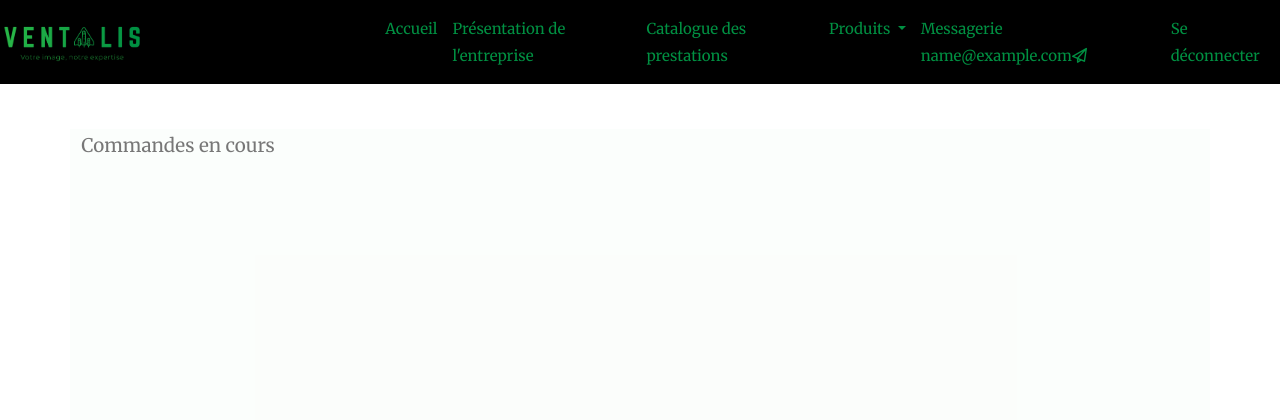
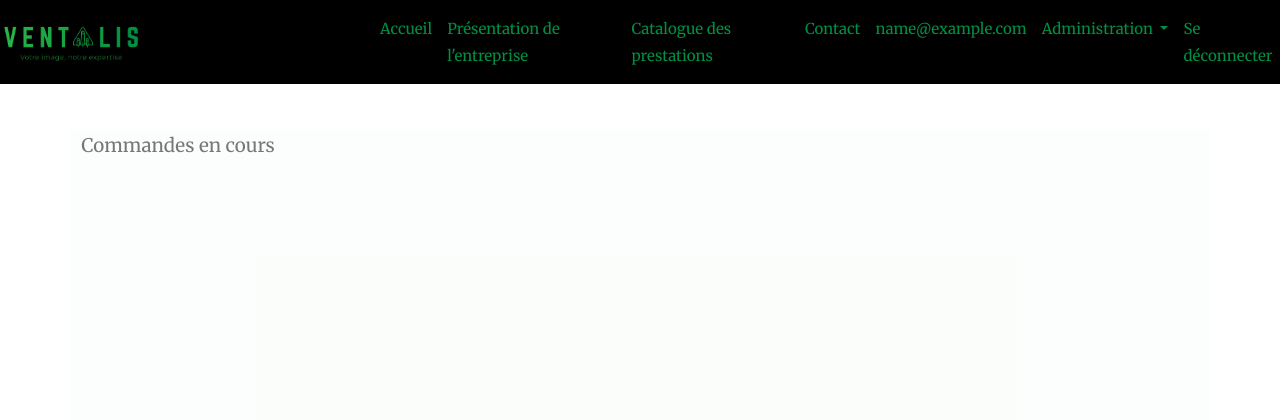
Before and after one commit to Aleks512/Ventalis, a Django app: page /customer/1/ in a window 1280 px wide. Shown: the top 420 px of the page. Run offline with Django 4.2, Linux system fonts and the light colour scheme; a user stored in the database is signed in; tables that the repository leaves empty hold one stand-in row (values such as "Sample post"); parts of the project's set-up code (start-up, migrations or seed data) failed here and were passed over; some libraries are stand-ins or nearby versions.

Commit message:
listing customers pprtfolios

```diff
--- a/templates/base.html
+++ b/templates/base.html
@@ -31,36 +31,36 @@
                         <li class="nav-item">
                             <a class="nav-link" href="{% url 'products' %}">Catalogue des prestations</a>
                         </li>
-
-                        <li class="nav-item dropdown">
-                            <a class="nav-link dropdown-toggle" href="#" id="navbarScrollingDropdown" role="button" data-bs-toggle="dropdown" aria-expanded="false">
-                                Produits
-                            </a>
-                            <ul class="dropdown-menu" aria-labelledby="navbarScrollingDropdown">
-                                <li><a class="dropdown-item" href="{% url 'products' %}">Produits par catégorie</a></li>
-                                <li><hr class="dropdown-divider"></li>
-                            </ul>
+                        <li class="nav-item">
+                            <a class="nav-link" href="#">Contact</a>
                         </li>
                     </ul>
                     <ul class="navbar-nav ml-auto">
                         {% if user.is_authenticated %}
                             <li class="nav-item">
-                                <a class="nav-link inbox-icon" href="{% url 'inbox' %}">Messagerie {{user.email}}<i class="far fa-paper-plane"></i></a>
+                                <a class="nav-link inbox-icon" href="{% url 'inbox' %}">{{user.email}}</a>
                             </li>
                             {% if user.is_superuser %}
-                                <div class="dropdown">
-                                    <!-- ... Vos liens d'administration ... -->
-                                </div>
+                                <li class="nav-item dropdown">
+                                    <a class="nav-link dropdown-toggle" href="#" id="navbarDropdownMenuLink" role="button" data-bs-toggle="dropdown" aria-expanded="false">
+                                        Administration
+                                    </a>
+                                    <ul class="dropdown-menu dropdown-menu-end" aria-labelledby="navbarDropdownMenuLink">
+                                      <li><a class="dropdown-item" href="{% url 'consultants' %}">Gestion de consultants</a></li>
+                                      <li><a class="dropdown-item" href="{% url 'customers' %}">Liste de clients</a></li>
+                                    </ul>
+                                </li>
+
                             {% elif user.consultant %}
                                 <li class="nav-item dropdown">
                                     <a class="nav-link dropdown-toggle" href="#" id="navbarDropdownMenuLink" role="button" data-bs-toggle="dropdown" aria-expanded="false">
-                                        Consultant
+                                        Ma page
                                     </a>
                                     <ul class="dropdown-menu dropdown-menu-end" aria-labelledby="navbarDropdownMenuLink">
-                                        <li><a class="dropdown-item" href="{% url 'consultant-profile' %}">Mon portefeuille de clients</a></li>
+                                        <li><a class="dropdown-item" href="{% url 'consultant-profile' %}">Gestion de mon portefeuille de clients</a></li>
                                         <li><a class="dropdown-item" href="{% url 'categorie' %}">Gestion des catégories</a></li>
                                         <li><a class="dropdown-item" href="{% url 'products-list-mng' %}">Gestion des produits</a></li>
-                                        <li><a class="dropdown-item" href="{% url 'product-create' %}">Créer produit</a></li>
+                                        <li><a class="dropdown-item" href="{% url 'product-create' %}">Création de produit</a></li>
                                     </ul>
                                 </li>
                             {% elif user.customer %}
--- a/users/urls.py
+++ b/users/urls.py
@@ -2,7 +2,7 @@ from django.urls import path
 from . import views
 from django.contrib.auth.views import LoginView, LogoutView,PasswordResetView, PasswordResetDoneView, PasswordResetCompleteView, PasswordResetConfirmView
 
-from .views import ConsultantCreateView,  ConsultantDeleteView
+from .views import ConsultantCreateView, ConsultantDeleteView, CustomerListView
 
 urlpatterns=[
     path('', views.home, name="home"),
@@ -11,7 +11,8 @@ urlpatterns=[
     path('signup/', views.signup, name='signup'),
     #path('consultant-signup/', views.consultant_signup, name='consultant-signup'),
 
-    # path("customers/", CustomerListView.as_view(), name="customers"),
+    #path("customers/", CustomerListView.as_view(), name="customers"),
+    path("customers/", views.customers_relations, name="customers"),
     # path("all-users/", NewUserListView.as_view()),
     path('login/', views.WebAppLoginView.as_view(template_name='registration/login.html'), name='login'),
     path('logout/', LogoutView.as_view(), name='logout'),
--- a/users/views.py
+++ b/users/views.py
@@ -62,6 +62,19 @@ def signup(request):
 class CustomerListView(ListView):
     model = Customer
     context_object_name = "customers"
+
+
+def customers_relations(request):
+    employees = Consultant.objects.all().order_by('-date_joined')
+    consultant_clients = []  # Create a list to store clients for each consultant
+
+    for employee in employees:
+        clients = Customer.objects.filter(consultant_applied=employee)
+        consultant_clients.append((employee, clients))  # Append a tuple of (consultant, clients) to the list
+
+    customers = Customer.objects.all()
+    return render(request, 'users/customer_list.html', context={'consultant_clients': consultant_clients, 'customers': customers})
+
 class NewUserListView(ListView):
     model = NewUser
     context_object_name = "users"
```
Also changed, not shown: users/templates/users/customer_list.html (+26 -7 lines).
